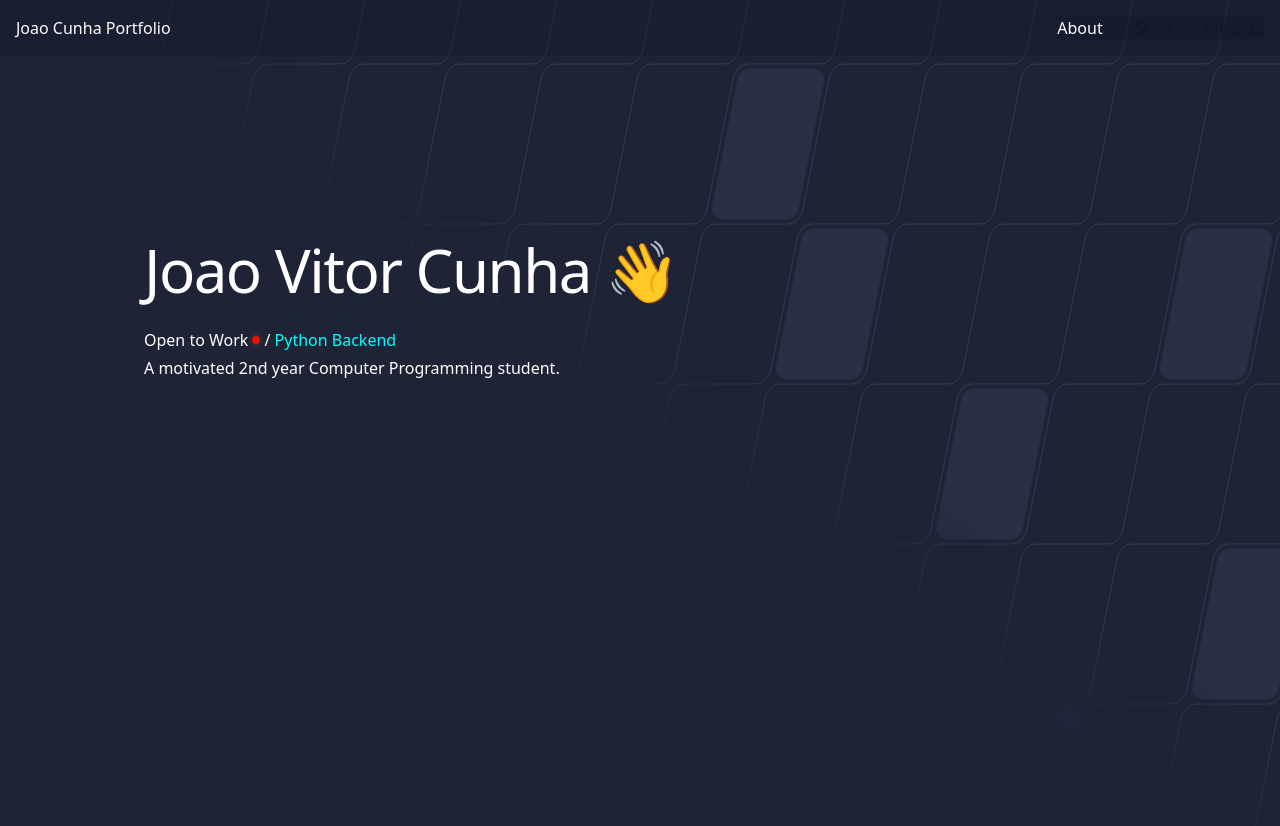
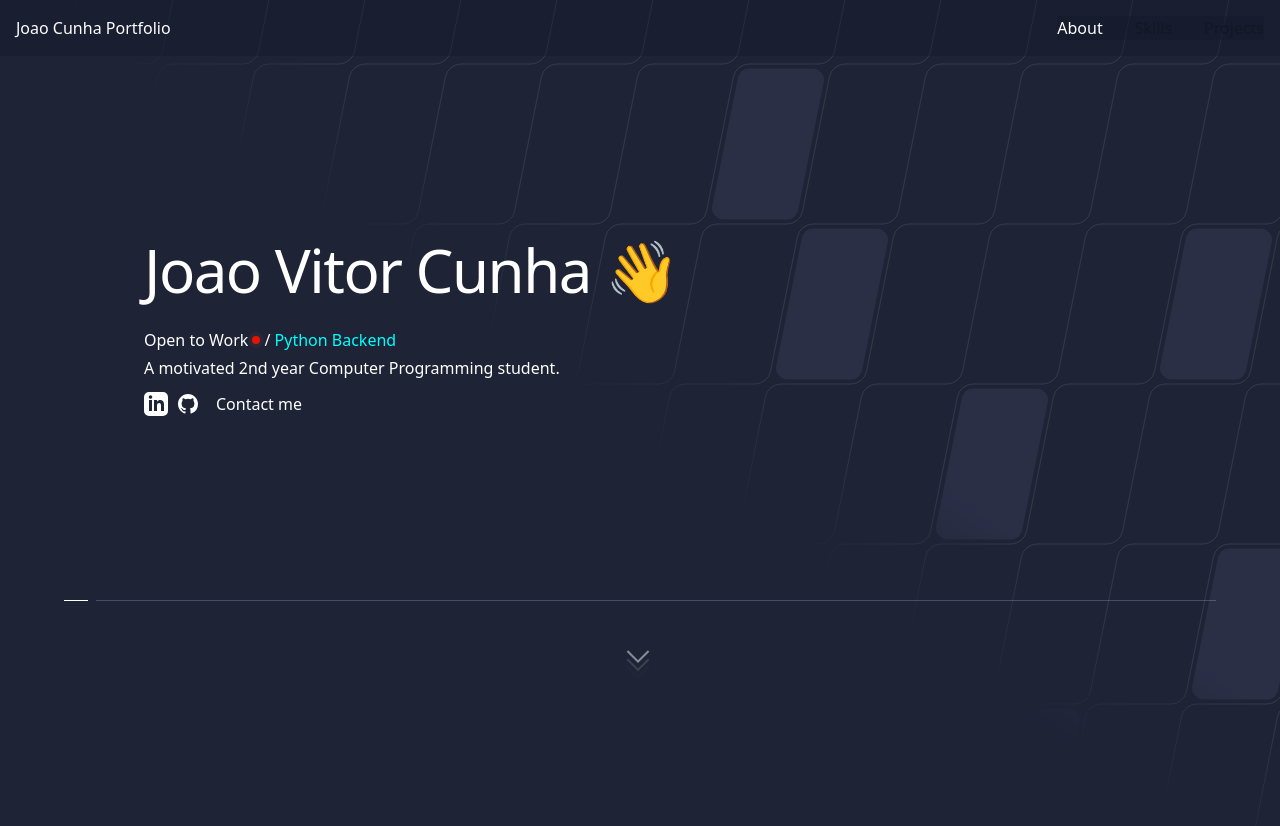
Before and after one commit to joaovitortc/portfolio, a React (Create React App) app: page / in a window 1280 px wide. Shown: the top 826 px of the page. Built offline with nearby package versions, Linux system fonts and the light colour scheme.

Commit message:
Socials component implemented

```diff
--- a/package.json
+++ b/package.json
@@ -7,6 +7,7 @@
     "@testing-library/jest-dom": "^5.17.0",
     "@testing-library/react": "^13.4.0",
     "@testing-library/user-event": "^13.5.0",
+    "clsx": "^2.1.1",
     "framer-motion": "^11.1.8",
     "react": "^18.3.1",
     "react-dom": "^18.3.1",
--- a/src/App.js
+++ b/src/App.js
@@ -2,6 +2,8 @@ import React from 'react';
 import GridPattern from './components/GridPattern.tsx';
 import NavBar from './components/NavBar.tsx'
 import Welcome from './components/Welcome.tsx'
+import Border from './components/Border.tsx'
+import ScrollDown from './components/ScrollDown.tsx'
 import './index.css'
 
 function App() {
@@ -10,7 +12,8 @@ function App() {
       <NavBar/>
       <GridPattern/>
       <Welcome/>
-
+      <ScrollDown/>
+      <Border/>
     </div>
   );
 }
--- /dev/null
+++ b/src/components/Border.tsx
@@ -0,0 +1,21 @@
+import clsx from 'clsx';
+
+type BorderProps<T extends React.ElementType> = {
+  as?: T;
+  className?: string;
+  position?: 'top' | 'left';
+};
+
+export default function Border<T extends React.ElementType = 'div'>({ as, className, position = 'top', ...props }: Omit<React.ComponentPropsWithoutRef<T>, keyof BorderProps<T>> & BorderProps<T>) {
+  return (
+    <div
+      className={clsx(
+        className,
+        'relative before:absolute after:absolute before:bg-white after:bg-gray-500/30 ml-16 mr-16 mt-40',
+        position === 'top' && 'before:left-0 before:top-0 before:h-px before:w-6 after:left-8 after:right-0 after:top-0 after:h-px',
+        position === 'left' && 'before:left-0 before:top-0 before:h-6 before:w-px after:bottom-0 after:left-0 after:top-8 after:w-px'
+      )}
+      {...props}
+    />
+  );
+}
--- /dev/null
+++ b/src/components/ScrollDown.tsx
@@ -0,0 +1,13 @@
+import React from 'react';
+
+function ScrollDown() {
+    return(
+        <div className="scroll-down">
+              <span></span>
+              <span></span>
+              <span></span>
+        </div>
+    )
+}
+
+export default ScrollDown;
--- /dev/null
+++ b/src/components/Socials.tsx
@@ -0,0 +1,37 @@
+import React from 'react';
+
+function LinkedinIcon(props: React.ComponentPropsWithoutRef<'svg'>) {
+    return (
+      <svg {...props} xmlns="http://www.w3.org/2000/svg" viewBox="0 0 24 24">
+        <path d="M19 0H5a5 5 0 00-5 5v14a5 5 0 005 5h14a5 5 0 005-5V5a5 5 0 00-5-5zM8 19H5V8h3v11zM6.5 6.732c-.966 0-1.75-.79-1.75-1.764s.784-1.764 1.75-1.764 1.75.79 1.75 1.764-.783 1.764-1.75 1.764zM20 19h-3v-5.604c0-3.368-4-3.113-4 0V19h-3V8h3v1.765c1.396-2.586 7-2.777 7 2.476V19z"></path>
+      </svg>
+    );
+  }
+
+  function GitHubIcon(props: React.ComponentPropsWithoutRef<'svg'>) {
+    return (
+      <svg viewBox="0 0 24 24" aria-hidden="true" {...props}>
+        <path
+          fillRule="evenodd"
+          clipRule="evenodd"
+          d="M12 2C6.477 2 2 6.484 2 12.017c0 4.425 2.865 8.18 6.839 9.504.5.092.682-.217.682-.483 0-.237-.008-.868-.013-1.703-2.782.605-3.369-1.343-3.369-1.343-.454-1.158-1.11-1.466-1.11-1.466-.908-.62.069-.608.069-.608 1.003.07 1.531 1.032 1.531 1.032.892 1.53 2.341 1.088 2.91.832.092-.647.35-1.088.636-1.338-2.22-.253-4.555-1.113-4.555-4.951 0-1.093.39-1.988 1.029-2.688-.103-.253-.446-1.272.098-2.65 0 0 .84-.27 2.75 1.026A9.564 9.564 0 0 1 12 6.844a9.59 9.59 0 0 1 2.504.337c1.909-1.296 2.747-1.027 2.747-1.027.546 1.379.202 2.398.1 2.651.64.7 1.028 1.595 1.028 2.688 0 3.848-2.339 4.695-4.566 4.943.359.309.678.92.678 1.855 0 1.338-.012 2.419-.012 2.747 0 .268.18.58.688.482A10.02 10.02 0 0 0 22 12.017C22 6.484 17.522 2 12 2Z"
+        />
+      </svg>
+    );
+  }
+
+  function Socials(){
+    return(
+    <div className="flex ml-8 mt-3">
+        <a href="https://www.linkedin.com/joaovitortc" target="_blank" rel="noreferrer">
+            <LinkedinIcon className="w-6 h-6 fill-current text-white" />
+        </a>
+        <a className="ml-2" href="https://www.github.com/joaovitortc" target="_blank" rel="noreferrer">
+            <GitHubIcon className="w-6 h-6 fill-current text-white" />
+        </a>
+        <button className="ml-4"> Contact me </button>
+    </div>
+    )
+  }
+
+  export default Socials;
--- a/src/components/Welcome.tsx
+++ b/src/components/Welcome.tsx
@@ -1,5 +1,6 @@
 import React from "react";
 import AnimatedText from "./AnimatedText";
+import Socials from "./Socials";
 
 const Welcome: React.FC = () => {
   return (
@@ -18,6 +19,7 @@ const Welcome: React.FC = () => {
       <p className="max-w-3xl ml-8">
         A motivated 2nd year Computer Programming student.
       </p>
+      <Socials />
     </div>
   );
 };
--- a/src/index.css
+++ b/src/index.css
@@ -85,3 +85,43 @@ body{
   color:aqua;
   font-weight: 300;
 }
+
+.scroll-down {
+  position: absolute;
+  top: 80%;
+  left: 50%;
+  transform: translate(-50%, -50%);
+}
+
+.scroll-down span {
+  display: block;
+  width: 16px;
+  height: 16px;
+  border-bottom: 2px solid white;
+  border-right: 2px solid white;
+  transform: rotate(45deg);
+  margin: -10px;
+  animation: scroll-down 1.5s infinite;
+}
+
+.scroll-down span:nth-child(2) {
+  animation-delay: -0.2s;
+}
+
+.scroll-down span:nth-child(3) {
+  animation-delay: -0.4s;
+}
+
+@keyframes scroll-down {
+  0% {
+    opacity: 0;
+    transform: rotate(45deg) translate(-15px, -15px);
+  }
+  50% {
+    opacity: 1;
+  }
+  100% {
+    opacity: 0;
+    transform: rotate(45deg) translate(15px, 15px);
+  }
+}
```
Also changed, not shown: 1 other file (tests, documents, lock files or other folders).
